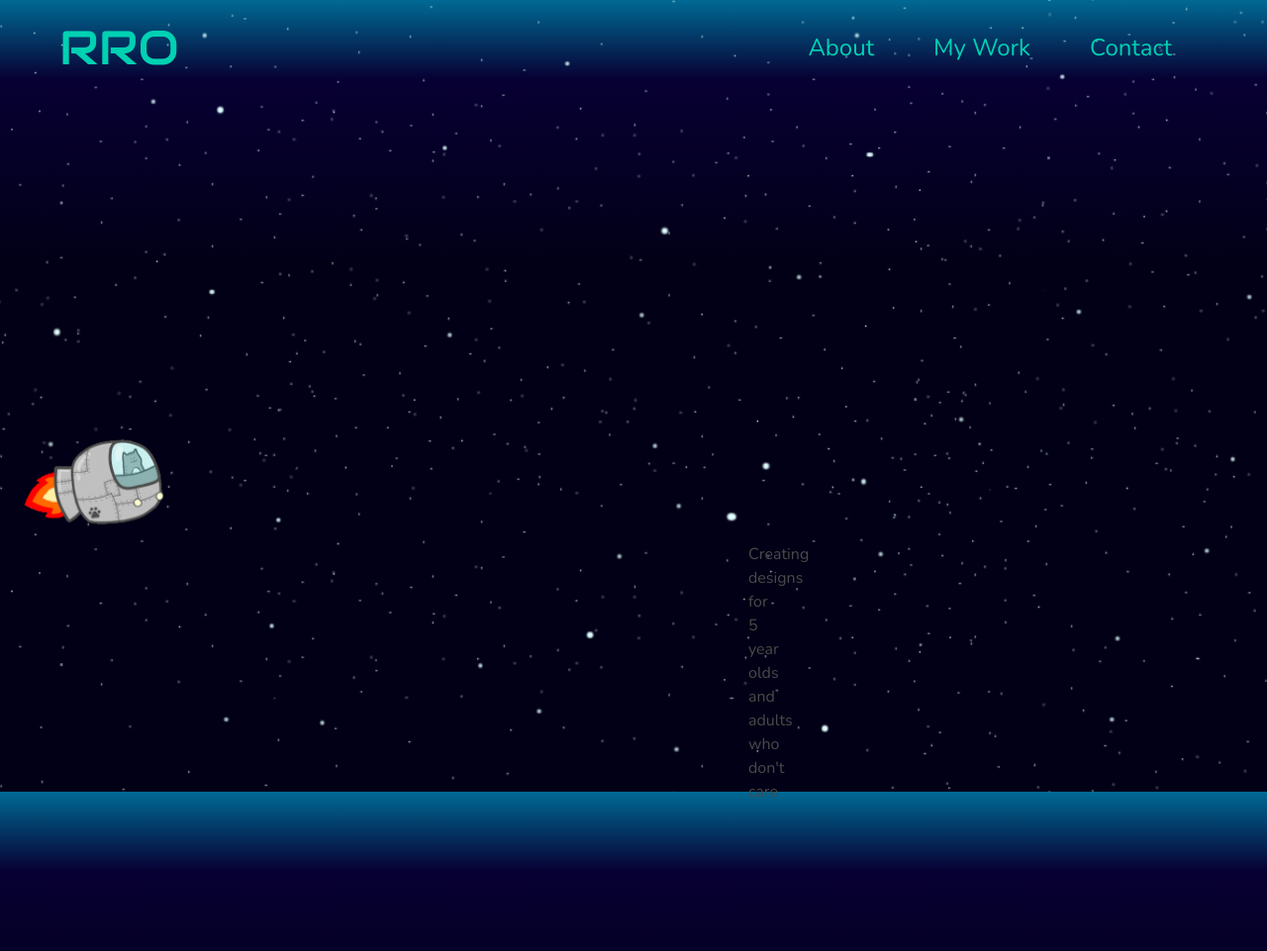
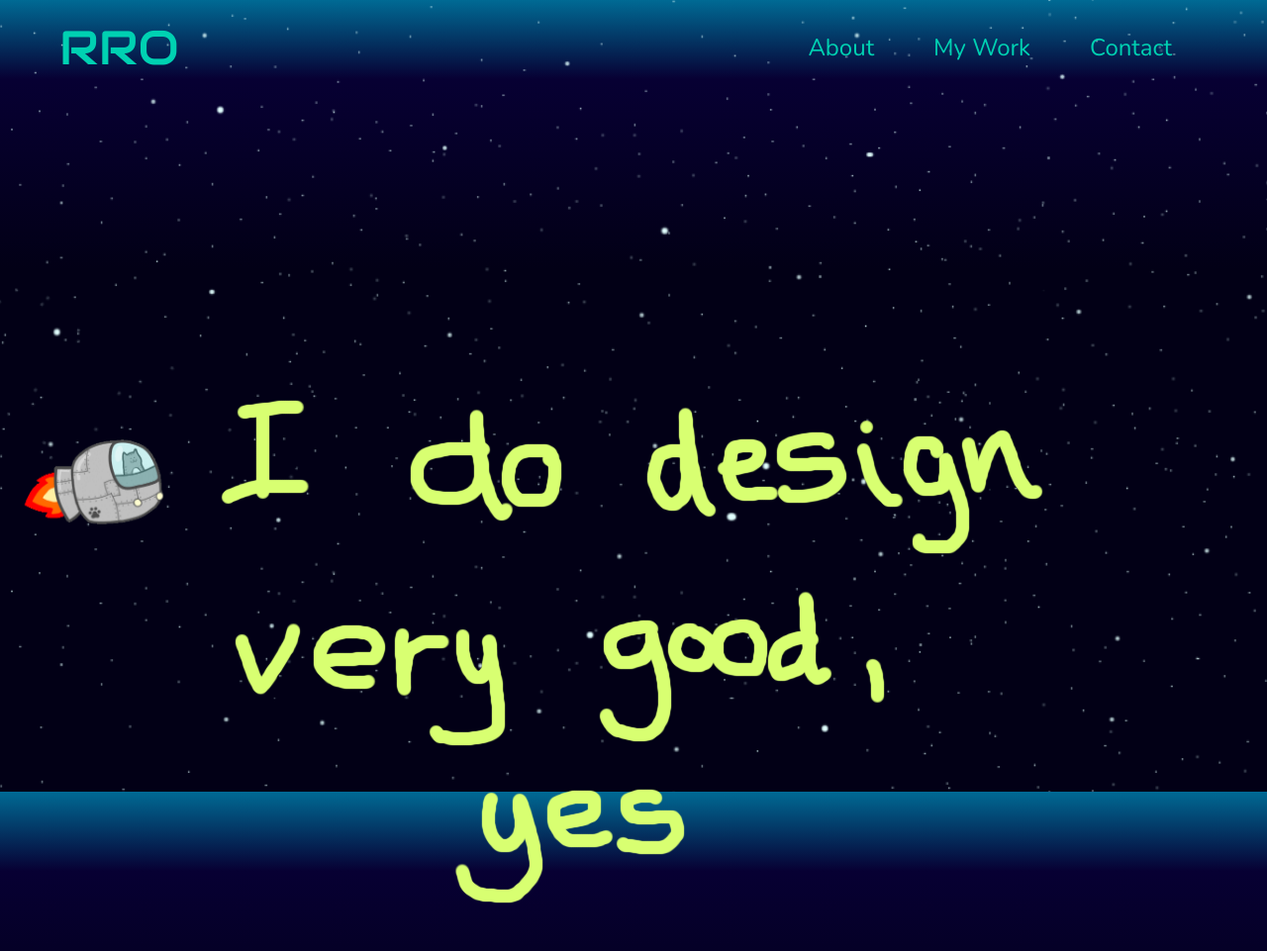
Before and after one commit to rikkerorbak/portfolie-II, a plain HTML site: page index.html in a window 1280 px wide. Shown: the top 961 px of the page at 99% size. Drawn offline with nearby package versions, Linux system fonts and the light colour scheme.

Commit message:
idek anymore

```diff
--- a/index.html
+++ b/index.html
@@ -11,10 +11,12 @@
    <script src="main.js"></script>
 </head>
 
+
 <body>
-   <div class="bg"></div>
+   <div class="bg-anim"></div>
+   <div class="bg-color"></div>
 
-   <header style="height: 10vh; position: fixed;">
+   <header style="height: 10vh;">
       <nav class="navbar py-1 is-fixed-top" role="navigation" aria-label="main navigation"
          style="background: transparent;">
          <div class="navbar-brand">
@@ -30,13 +32,13 @@
          </div>
          <div class="navbar-end pr-6">
             <div class="navbar-menu is-right" id="nav-links">
-               <a class="navbar-item has-text-primary is-size-4 pr-6 text-glow">
+               <a class="navbar-item has-text-primary is-size-4 pr-6 text-glow" href="#about">
                   About
                </a>
                <a class="navbar-item has-text-primary is-size-4 pr-6 text-glow" href="#work">
                   My Work
                </a>
-               <a class="navbar-item has-text-primary is-size-4 pr-6 text-glow" href="./contact.html">
+               <a class="navbar-item has-text-primary is-size-4 pr-6 text-glow" href="#contact">
                   Contact
                </a>
             </div>
@@ -45,14 +47,27 @@
    </header>
 
    <!-------------------------------------- MAIN CONTENT ------------------------------------------->
-
-   <div class="main pt-6">
-      <section class="section-large">
-         <p>
-            Creating designs for 5 year olds and adults who don't care
-         </p>
+   <section class="section is-large">
+      <div class="container" id="main">
+         <div class="container" id="landing">
+            <div class="columns is-centered is-narrow">
+               <div class="column ">
+                  <figure class="has-text-centered">
+                     <img src="./assets/landing.png" alt="">
+                  </figure>
+               </div>
+            </div>
    </section>
 
+   <section class="section is-large">
+      <div class="container" id="about">
+         <p>hello</p>
+      </div>
+
+   </section>
+
+   <section class="section">
+      <div class="container" id="work-container">
          <div class="columns is-multiline is-vcentered" id="work">
             <div class="column is-half">
                <a href="./puzzle/index.html">
@@ -60,7 +75,8 @@
                      <article class="tile is-child notification is-info is-2 glow is-vcentered">
                         <figure class="image is-4by3">
                            <img class="puzzle" src="./assets/puzzle-gif.gif" alt="Sliding puzzle">
-                        <p class="title is-6 has-text-primary" style="padding-top: 10px; position: center;">Sliding
+                           <p class="title is-6 has-text-primary" style="padding-top: 10px; position: center;">
+                              Sliding
                               Puzzle</p>
                         </figure>
                      </article>
@@ -91,8 +107,9 @@
                <div class="tile is-parent" style="justify-content: right;">
                   <div class="tile is-child">
                      <p class="title is-6 has-text-primary"
-                     style="padding-top: 10px; position: center; justify-items: center;">Sliding
-                     Puzzle</p>
+                        style="padding-top: 10px; position: center; justify-items: center;">
+                        Sliding Puzzle
+                     </p>
                   </div>
                   <article class="tile is-child notification is-info is-2 glow">
                      <figure class="image is-inline-block">
@@ -102,19 +119,20 @@
                </div>
             </div>
          </div>
-   </div>
+   </section>
 
 
-   <section class="section-large">
+   <section class="section-large" id="contact">
+      <div class="container"></div>
       <p>
          Creating designs for 5 year olds and adults who don't care
       </p>
    </section>
+   </div>
 
 
+   <img class="cat" src="./assets/cat-gif-II.gif" alt="Cat in spaceship">
+</body>
 
 
-</body>
-<img class="cat" src="./assets/cat-gif-II.gif" alt="Cat in spaceship">
-
 </html>
--- a/style.css
+++ b/style.css
@@ -6,7 +6,7 @@ html {
    scroll-behavior: smooth;
 }
 
-.bg {
+.bg-anim {
    position: fixed;
    bottom: 0;
    width: 100%;
@@ -31,30 +31,16 @@ html {
    20%, 100% { transform: translateX(calc(100vw + 300px)) translateY(100px); }
 }
 
-body {
-   /* position: relative; */
-   height: 100%;
-   width: auto;
-   overflow-x: hidden;
-   overflow-y: hidden;
-   background: linear-gradient(0deg, rgb(2, 0, 22) 66%, rgb(7, 0, 51) 90%, rgb(0, 106, 148) 100vh);
-   background-attachment:fixed;
-}
+
 
 h2, h3 {
    font-family: 'Audiowide', cursive;
    transition: all 0.2s ease-in-out;
 }
 
-/* h3 {
-   font-family: 'Audiowide', cursive;
-   transition: all 0.2s ease-in-out;
-} */
 
 .text-glow:hover {
    text-shadow: 0 0 10px rgb(255, 255, 255);
-   /* text-decoration-color: #51c8e6; */
-   /* border-color: rgb(255, 255, 255); */
 
 }
 
@@ -74,7 +60,28 @@ h2, h3 {
    animation: cat 50s linear infinite;
    animation-fill-mode: forwards;
    animation-delay: 3s;
-   z-index: 6;
+   z-index: 2;
+}
+
+body {
+   position: relative;
+   height: 100%;
+   width: auto;
+   overflow-x: hidden;
+   overflow-y: hidden;
+   background: linear-gradient(0deg, rgb(2, 0, 22) 66%, rgb(7, 0, 51) 90%, rgb(0, 106, 148) 100vh);
+   background-attachment:fixed;
+   font-family: 'Nunito', sans-serif;
+   z-index: 100;
+}
+
+/* .main {
+   z-index: 20;
+} */
+
+.main, .container {
+   background: transparent;
+   z-index: 20;
 }
 
 .puzzle {
@@ -84,23 +91,6 @@ h2, h3 {
    width: 50%;
 }
 
-.section-large {
-   padding: 500px;
-   position: relative;
-   overflow: hidden;
-}
-
-.main, .main p {
-   z-index: 11;
-   position: relative;
-   left: 50%;
-   transform: translateX(-50%);
-   width: 60%;
-   background: transparent;
-   font-family: 'Nunito', sans-serif;
-   /* height: 90vh; */
-   /* overflow-y: hidden; */
-}
 
 
 .notification.is-info {
@@ -128,3 +118,7 @@ a.navbar-item:hover {
    color: rgb(0, 206, 206);
    background-color: transparent;
 }
+
+section {
+   z-index: 50;
+}
```
Also changed, not shown: assets/landing.png (added). Lines whose indentation alone changed are shown as unchanged.
